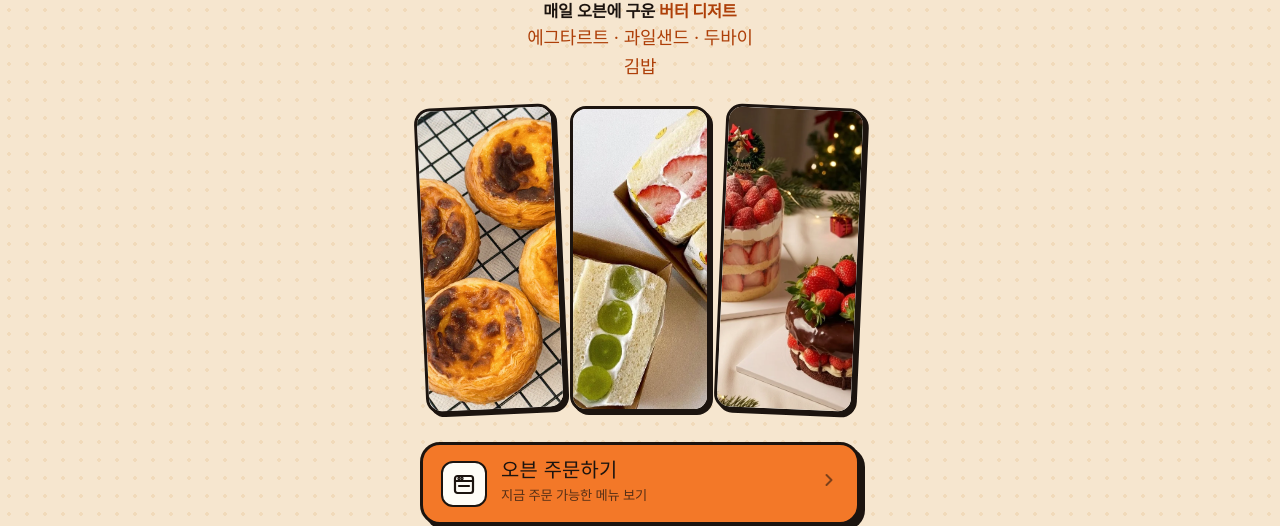
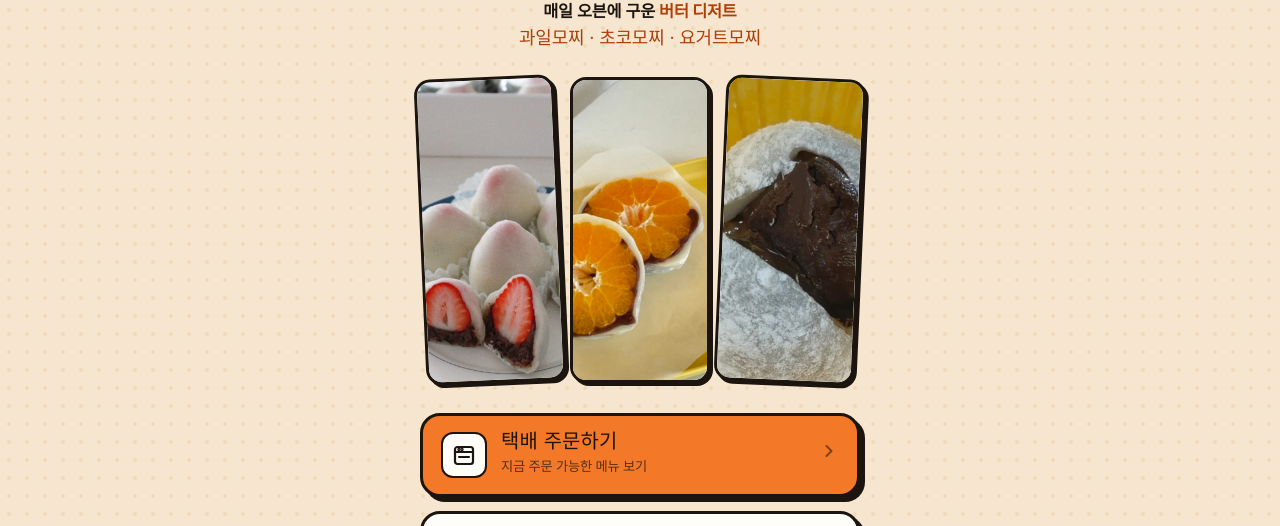
Before and after one commit to Daorl8/sandybutter-sample, a plain HTML site: page index.html in a window 1280 px wide. Shown: the part 629-1155 px from the top of the page. Drawn offline with Linux system fonts and the light colour scheme; a web font is replaced by a local one.

Commit message:
Add files via upload

```diff
--- a/index.html
+++ b/index.html
@@ -4,26 +4,26 @@
 <meta charset="UTF-8" />
 <meta name="viewport" content="width=device-width, initial-scale=1.0" />
 <title>Sandy Butter · 샌디버터 | 오븐 버터 디저트</title>
-<meta name="description" content="매일 오븐에 구운 버터 디저트, 샌디버터. 에그타르트·과일샌드·두바이 김밥 주문과 소식을 한 곳에서 만나보세요." />
+<meta name="description" content="매일 오븐에 구운 버터 디저트, 샌디버터. 과일모찌·초코모찌·요거트모찌 주문과 소식을 한 곳에서 만나보세요." />
 <meta name="theme-color" content="#F37828" />
 
 <meta property="og:type" content="website" />
 <meta property="og:title" content="Sandy Butter · 샌디버터" />
 <meta property="og:description" content="매일 오븐에 구운 버터 디저트. 주문·문의·소식을 한 곳에서." />
-<meta property="og:image" content="sb-eggtart.webp" />
+<meta property="og:image" content="sb-mochi-strawberry.webp" />
 <meta property="og:locale" content="ko_KR" />
 
 <link rel="icon" type="image/png" href="favicon.png" />
 <link rel="apple-touch-icon" href="favicon.png" />
 
-<!-- JSON-LD(Organization) 포함. ⚠️미포함=도메인 확정 후 추가: canonical · og:url · 절대경로 og:image -->
+<!-- JSON-LD(Organization) 포함. 미포함=도메인 확정 후 추가: canonical · og:url · 절대경로 og:image -->
 <script type="application/ld+json">
 {
   "@context": "https://schema.org",
   "@type": "Organization",
   "name": "Sandy Butter",
   "alternateName": "샌디버터",
-  "description": "매일 오븐에 구운 수제 버터 디저트 (에그타르트·과일샌드·두바이 김밥).",
+  "description": "매일 오븐에 구운 수제 버터 디저트 (과일모찌·초코모찌·요거트모찌).",
   "logo": "sb-badge.webp",
   "sameAs": [
     "https://www.instagram.com/sandybutter_/",
@@ -141,12 +141,12 @@ a{ color:inherit; text-decoration:none; }
 
   <img class="hero-logo reveal" src="sb-logo.webp" alt="샌디버터 캐릭터 로고 — 버터 소녀와 쿠키 소년" width="340" height="425" />
 
-  <p class="tagline reveal">매일 오븐에 구운 <b>버터 디저트</b><br /><span class="pop">에그타르트 · 과일샌드 · 두바이 김밥</span></p>
+  <p class="tagline reveal">매일 오븐에 구운 <b>버터 디저트</b><br /><span class="pop">과일모찌 · 초코모찌 · 요거트모찌</span></p>
 
   <div class="shots reveal">
-    <figure><img loading="lazy" src="sb-eggtart.webp" alt="갓 구운 에그타르트" width="300" height="300" /></figure>
-    <figure><img loading="lazy" src="sb-fruitsand.webp" alt="딸기·샤인머스캣 과일 샌드" width="300" height="300" /></figure>
-    <figure><img loading="lazy" src="sb-cake.webp" alt="딸기 생크림 케이크" width="300" height="300" /></figure>
+    <figure><img loading="lazy" src="sb-mochi-strawberry.webp" alt="딸기 과일모찌" width="300" height="300" /></figure>
+    <figure><img loading="lazy" src="sb-mochi-citrus.webp" alt="귤 과일모찌" width="300" height="300" /></figure>
+    <figure><img loading="lazy" src="sb-mochi-choco.webp" alt="초코모찌 단면" width="300" height="300" /></figure>
   </div>
 
   <nav class="links" aria-label="샌디버터 채널">
@@ -154,7 +154,7 @@ a{ color:inherit; text-decoration:none; }
       <span class="ic" aria-hidden="true">
         <svg viewBox="0 0 24 24" fill="none" stroke="#1C140F" stroke-width="2.2" stroke-linecap="round" stroke-linejoin="round"><rect x="3" y="4" width="18" height="17" rx="2.5"/><path d="M3 9h18"/><path d="M7 14h10"/><circle cx="7" cy="6.5" r=".6" fill="#1C140F"/><circle cx="10" cy="6.5" r=".6" fill="#1C140F"/></svg>
       </span>
-      <span class="tx"><b>오븐 주문하기</b><span>지금 주문 가능한 메뉴 보기</span></span>
+      <span class="tx"><b>택배 주문하기</b><span>지금 주문 가능한 메뉴 보기</span></span>
       <span class="arw" aria-hidden="true"><svg viewBox="0 0 24 24" fill="none" stroke="#1C140F" stroke-width="2.4" stroke-linecap="round" stroke-linejoin="round"><path d="M9 6l6 6-6 6"/></svg></span>
     </a>
 
```
Also changed, not shown: sb-mochi-choco.webp (added), sb-mochi-citrus.webp (added), sb-mochi-fruit.webp (added), sb-mochi-muscat.webp (added), sb-mochi-strawberry.webp (added), 1 other file.
